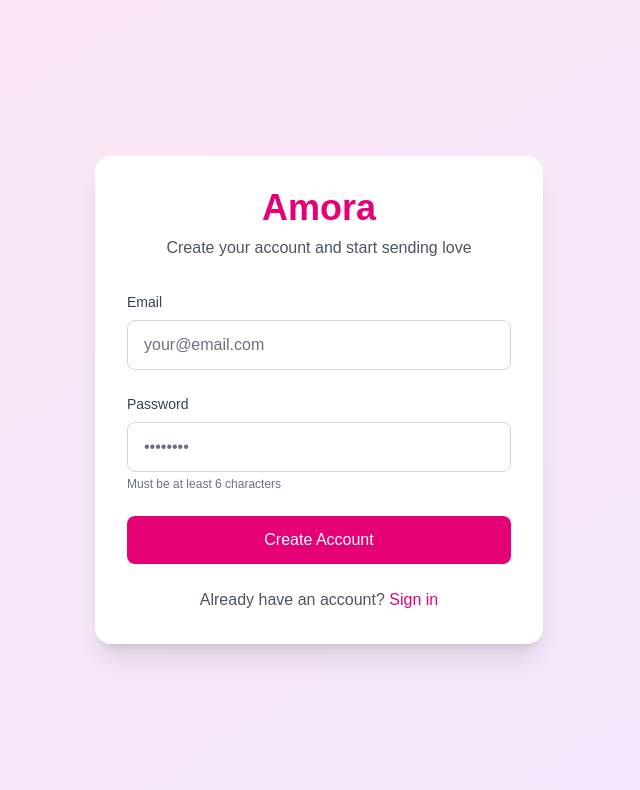
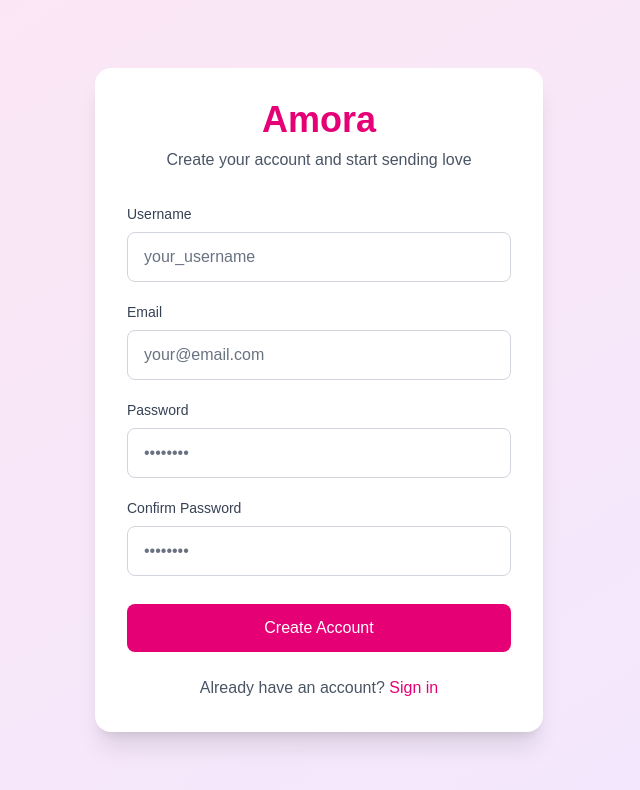
Before and after one commit to shanaczane/amora, a Next.js app: page /signup in a window 1280 px wide. Shown: the top 790 px of the page, without its empty margins (321-961 px from the left). Built offline with nearby package versions, Linux system fonts and the light colour scheme.

Commit message:
feat: add username field and inline field validation on signup

```diff
--- a/app/(auth)/signup/page.tsx
+++ b/app/(auth)/signup/page.tsx
@@ -1,7 +1,82 @@
+"use client";
+
+import { useState } from "react";
 import { signUp } from "@/app/lib/auth/actions";
 import Link from "next/link";
 
 export default function SignupPage() {
+  const [errors, setErrors] = useState<Record<string, string>>({});
+  const [isLoading, setIsLoading] = useState(false);
+  const [values, setValues] = useState({
+    username: "",
+    email: "",
+    password: "",
+    confirm_password: "",
+  });
+
+  const validate = () => {
+    const newErrors: Record<string, string> = {};
+
+    if (!values.username.trim()) {
+      newErrors.username = "Username is required";
+    } else if (values.username.length < 3) {
+      newErrors.username = "Username must be at least 3 characters";
+    } else if (!/^[a-zA-Z0-9_]+$/.test(values.username)) {
+      newErrors.username =
+        "Username can only contain letters, numbers, and underscores";
+    }
+
+    if (!values.email.trim()) {
+      newErrors.email = "Email is required";
+    } else if (!/^[^\s@]+@[^\s@]+\.[^\s@]+$/.test(values.email)) {
+      newErrors.email = "Please enter a valid email address";
+    }
+
+    if (!values.password) {
+      newErrors.password = "Password is required";
+    } else if (values.password.length < 6) {
+      newErrors.password = "Password must be at least 6 characters";
+    }
+
+    if (!values.confirm_password) {
+      newErrors.confirm_password = "Please confirm your password";
+    } else if (values.password !== values.confirm_password) {
+      newErrors.confirm_password = "Passwords do not match";
+    }
+
+    return newErrors;
+  };
+
+  const handleChange = (e: React.ChangeEvent<HTMLInputElement>) => {
+    const { name, value } = e.target;
+    setValues((prev) => ({ ...prev, [name]: value }));
+    // Clear error when user starts typing
+    if (errors[name]) {
+      setErrors((prev) => ({ ...prev, [name]: "" }));
+    }
+  };
+
+  const handleSubmit = async (e: React.FormEvent<HTMLFormElement>) => {
+    e.preventDefault();
+    const validationErrors = validate();
+
+    if (Object.keys(validationErrors).length > 0) {
+      setErrors(validationErrors);
+      return;
+    }
+
+    setIsLoading(true);
+    setErrors({});
+
+    const formData = new FormData(e.currentTarget);
+    const result = await signUp(formData);
+
+    if (result?.error) {
+      setErrors({ [result.error]: result.message });
+      setIsLoading(false);
+    }
+  };
+
   return (
     <div className="min-h-screen flex items-center justify-center bg-gradient-to-br from-pink-100 to-purple-100">
       <div className="bg-white p-8 rounded-2xl shadow-xl w-full max-w-md">
@@ -12,7 +87,32 @@ export default function SignupPage() {
           </p>
         </div>
 
-        <form action={signUp} className="space-y-6">
+        <form onSubmit={handleSubmit} className="space-y-5">
+          {/* Username */}
+          <div>
+            <label
+              htmlFor="username"
+              className="block text-sm font-medium text-gray-700 mb-2"
+            >
+              Username
+            </label>
+            <input
+              id="username"
+              name="username"
+              type="text"
+              value={values.username}
+              onChange={handleChange}
+              className={`w-full px-4 py-3 border rounded-lg focus:ring-2 focus:ring-pink-500 focus:border-transparent outline-none transition text-gray-900 placeholder:text-gray-500 ${
+                errors.username ? "border-red-400 bg-red-50" : "border-gray-300"
+              }`}
+              placeholder="your_username"
+            />
+            {errors.username && (
+              <p className="text-red-500 text-xs mt-1">{errors.username}</p>
+            )}
+          </div>
+
+          {/* Email */}
           <div>
             <label
               htmlFor="email"
@@ -24,12 +124,19 @@ export default function SignupPage() {
               id="email"
               name="email"
               type="email"
-              required
-              className="w-full px-4 py-3 border border-gray-300 rounded-lg focus:ring-2 focus:ring-pink-500 focus:border-transparent outline-none transition text-gray-900 placeholder:text-gray-500"
+              value={values.email}
+              onChange={handleChange}
+              className={`w-full px-4 py-3 border rounded-lg focus:ring-2 focus:ring-pink-500 focus:border-transparent outline-none transition text-gray-900 placeholder:text-gray-500 ${
+                errors.email ? "border-red-400 bg-red-50" : "border-gray-300"
+              }`}
               placeholder="your@email.com"
             />
+            {errors.email && (
+              <p className="text-red-500 text-xs mt-1">{errors.email}</p>
+            )}
           </div>
 
+          {/* Password */}
           <div>
             <label
               htmlFor="password"
@@ -41,21 +148,52 @@ export default function SignupPage() {
               id="password"
               name="password"
               type="password"
-              required
-              minLength={6}
-              className="w-full px-4 py-3 border border-gray-300 rounded-lg focus:ring-2 focus:ring-pink-500 focus:border-transparent outline-none transition text-gray-900 placeholder:text-gray-500"
+              value={values.password}
+              onChange={handleChange}
+              className={`w-full px-4 py-3 border rounded-lg focus:ring-2 focus:ring-pink-500 focus:border-transparent outline-none transition text-gray-900 placeholder:text-gray-500 ${
+                errors.password ? "border-red-400 bg-red-50" : "border-gray-300"
+              }`}
               placeholder="••••••••"
             />
-            <p className="text-xs text-gray-500 mt-1">
-              Must be at least 6 characters
-            </p>
+            {errors.password && (
+              <p className="text-red-500 text-xs mt-1">{errors.password}</p>
+            )}
+          </div>
+
+          {/* Confirm Password */}
+          <div>
+            <label
+              htmlFor="confirm_password"
+              className="block text-sm font-medium text-gray-700 mb-2"
+            >
+              Confirm Password
+            </label>
+            <input
+              id="confirm_password"
+              name="confirm_password"
+              type="password"
+              value={values.confirm_password}
+              onChange={handleChange}
+              className={`w-full px-4 py-3 border rounded-lg focus:ring-2 focus:ring-pink-500 focus:border-transparent outline-none transition text-gray-900 placeholder:text-gray-500 ${
+                errors.confirm_password
+                  ? "border-red-400 bg-red-50"
+                  : "border-gray-300"
+              }`}
+              placeholder="••••••••"
+            />
+            {errors.confirm_password && (
+              <p className="text-red-500 text-xs mt-1">
+                {errors.confirm_password}
+              </p>
+            )}
           </div>
 
           <button
             type="submit"
-            className="w-full bg-pink-600 text-white py-3 rounded-lg font-medium hover:bg-pink-700 transition duration-200"
+            disabled={isLoading}
+            className="w-full bg-pink-600 text-white py-3 rounded-lg font-medium hover:bg-pink-700 transition duration-200 disabled:bg-gray-400 disabled:cursor-not-allowed mt-2"
           >
-            Create Account
+            {isLoading ? "Creating Account..." : "Create Account"}
           </button>
         </form>
 
```
